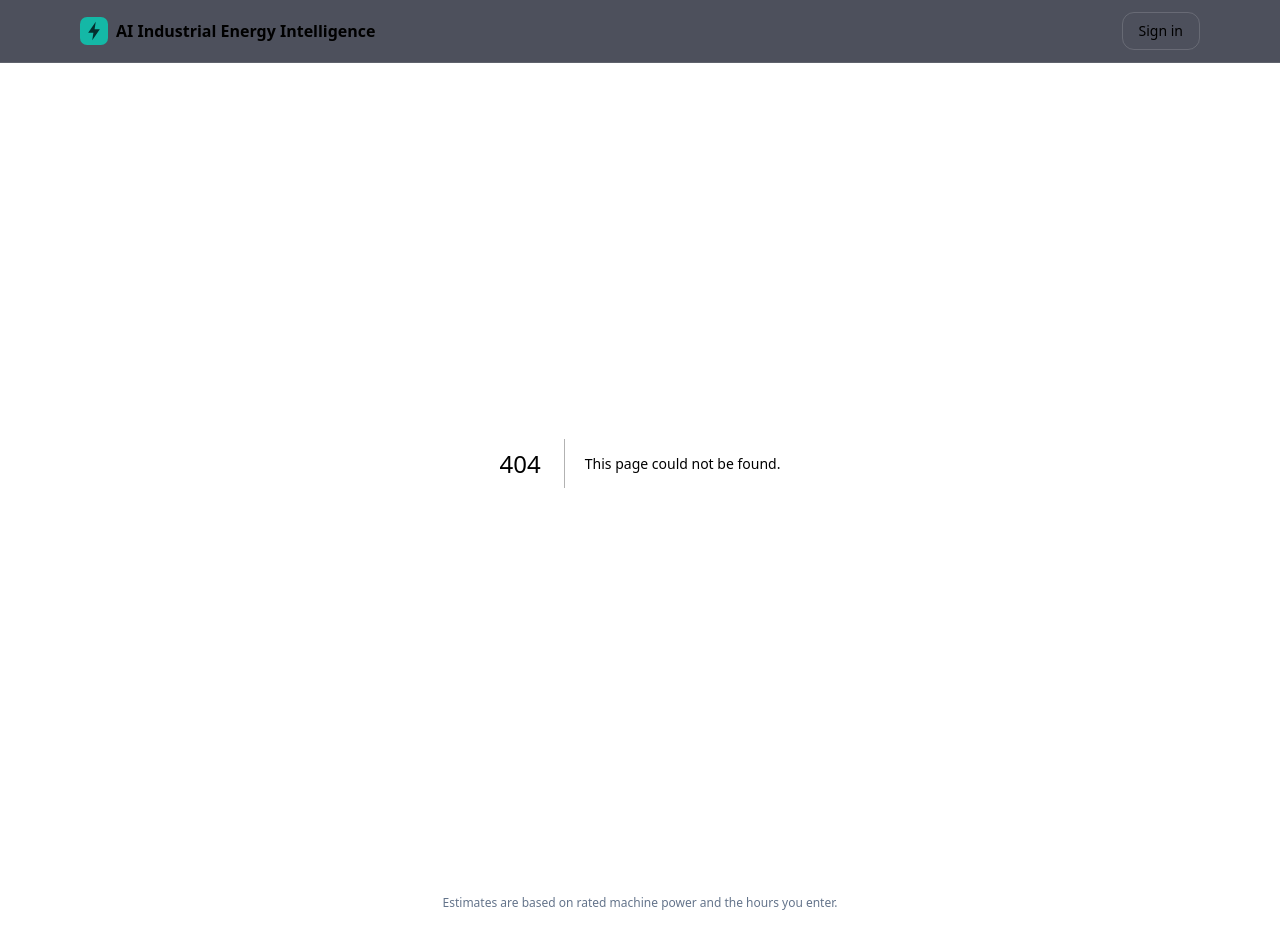
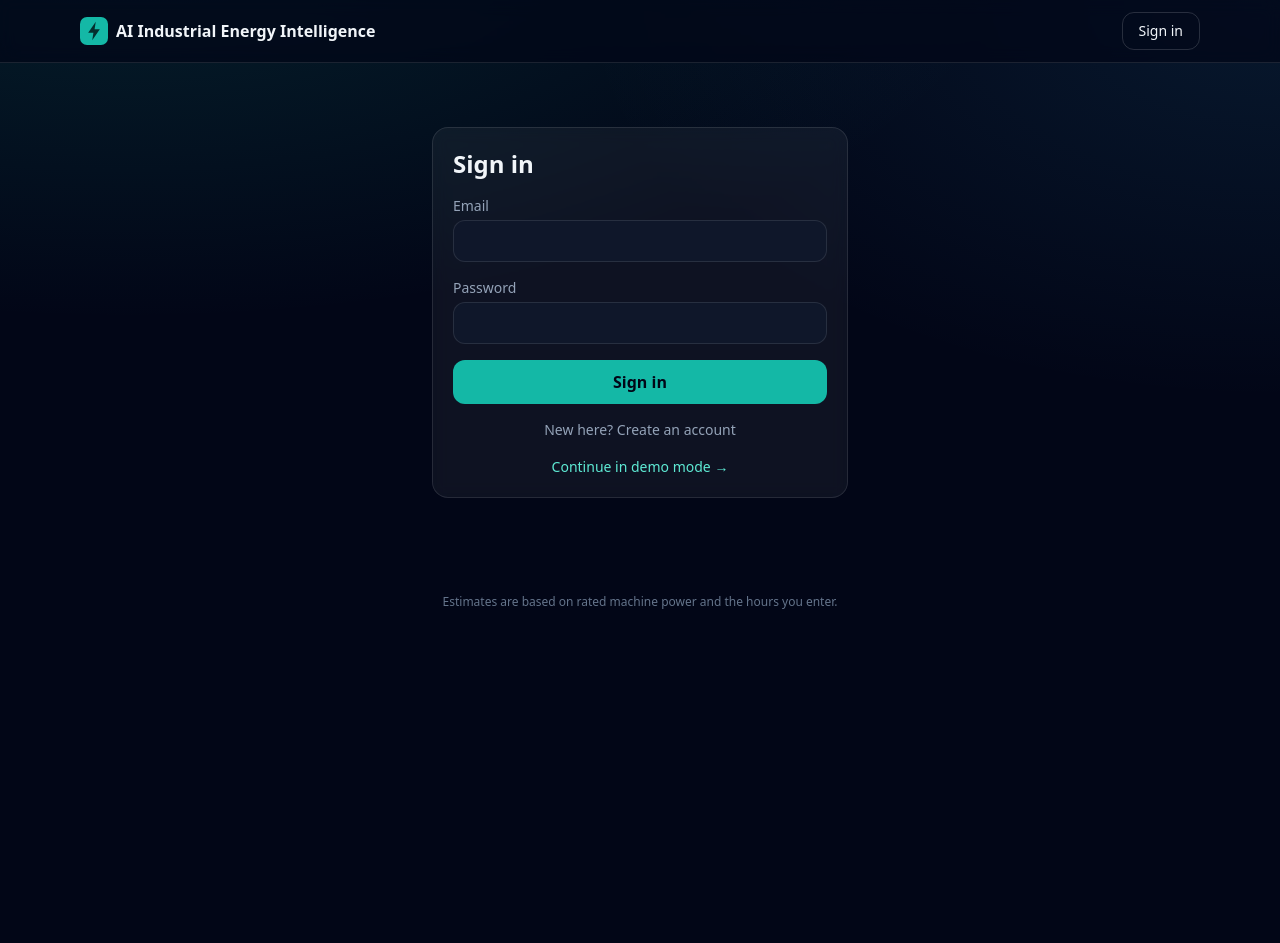
Before and after one commit to Shreeji-36/Ai-Based-Electricity-Bill-Analyzer-, a Next.js app in the folder frontend/: page /login in a window 1280 px wide. Before the commit this address had no page. After the commit the page ends 800 px from the top, so only its background shows below. Built offline with nearby package versions, Linux system fonts and the light colour scheme; no server answers.

Commit message:
Create login/page.tsx

```diff
--- /dev/null
+++ b/frontend/app/login/page.tsx
@@ -0,0 +1,71 @@
+"use client";
+import Link from "next/link";
+import { useRouter } from "next/navigation";
+import { useState } from "react";
+import { API, authRequest } from "@/lib/api";
+import { setToken } from "@/lib/auth";
+
+export default function LoginPage() {
+  const router = useRouter();
+  const [mode, setMode] = useState<"login" | "register">("login");
+  const [f, setF] = useState({ name: "", email: "", password: "" });
+  const [error, setError] = useState("");
+  const [busy, setBusy] = useState(false);
+
+  async function submit(e: React.FormEvent) {
+    e.preventDefault();
+    setBusy(true); setError("");
+    try {
+      setToken(await authRequest(mode, f));
+      router.push("/");
+      router.refresh();
+    } catch (err) {
+      setError(err instanceof Error ? err.message : "Something went wrong");
+    } finally {
+      setBusy(false);
+    }
+  }
+
+  return (
+    <main className="mx-auto max-w-md px-4 py-16">
+      <form onSubmit={submit} className="card space-y-4">
+        <h1 className="text-2xl font-bold">{mode === "login" ? "Sign in" : "Create account"}</h1>
+
+        {!API && (
+          <p className="rounded-lg bg-amber-500/10 p-3 text-sm text-amber-300">
+            No backend is connected, so the app runs in demo mode. You can use it without signing in.
+          </p>
+        )}
+
+        {mode === "register" && (
+          <div>
+            <label className="label">Name</label>
+            <input className="input" required minLength={2} value={f.name}
+              onChange={(e) => setF({ ...f, name: e.target.value })} />
+          </div>
+        )}
+        <div>
+          <label className="label">Email</label>
+          <input className="input" type="email" required value={f.email}
+            onChange={(e) => setF({ ...f, email: e.target.value })} />
+        </div>
+        <div>
+          <label className="label">Password</label>
+          <input className="input" type="password" required minLength={8} value={f.password}
+            onChange={(e) => setF({ ...f, password: e.target.value })} />
+        </div>
+
+        {error && <p className="text-sm text-red-400">{error}</p>}
+        <button className="btn w-full" disabled={busy || !API}>
+          {busy ? "Please wait…" : mode === "login" ? "Sign in" : "Register"}
+        </button>
+
+        <button type="button" className="w-full text-sm text-slate-400 hover:text-white"
+          onClick={() => { setMode(mode === "login" ? "register" : "login"); setError(""); }}>
+          {mode === "login" ? "New here? Create an account" : "Already have an account? Sign in"}
+        </button>
+        <Link href="/" className="block text-center text-sm text-teal-300">Continue in demo mode →</Link>
+      </form>
+    </main>
+  );
+}
```
